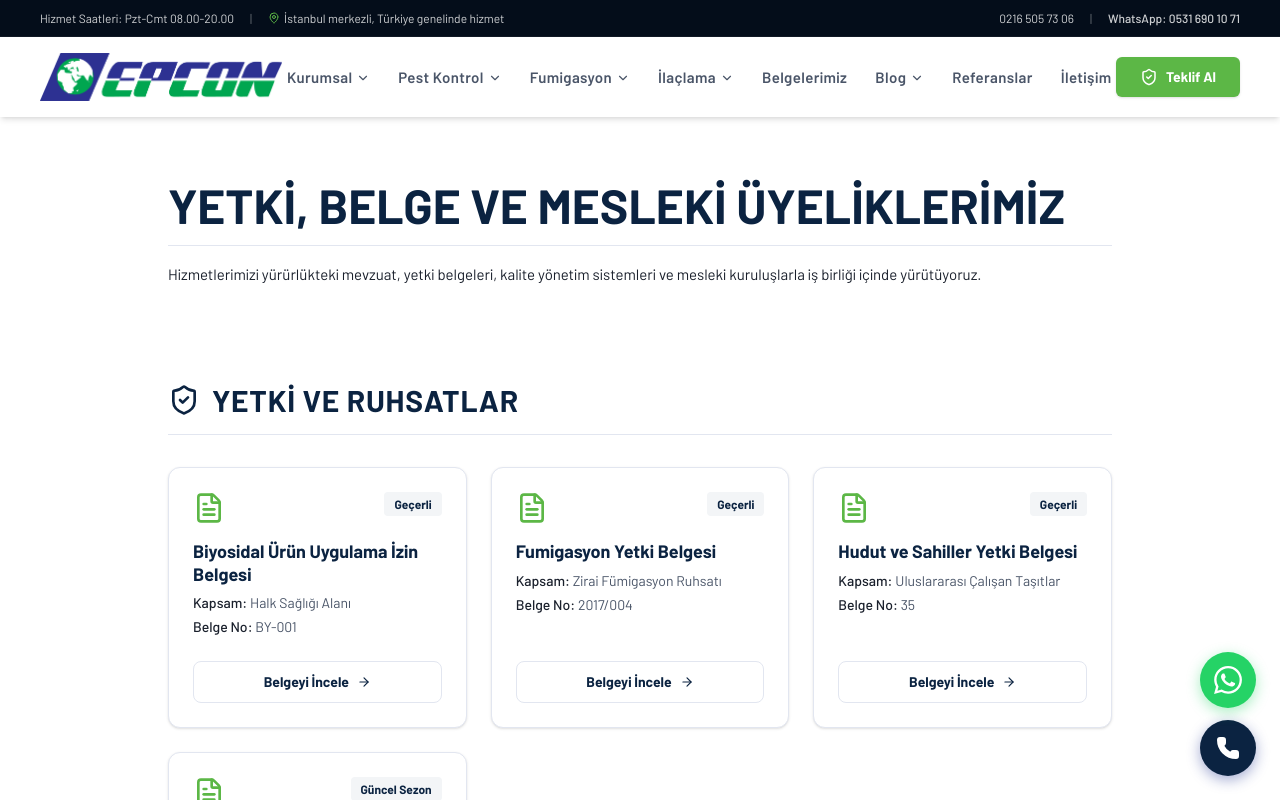
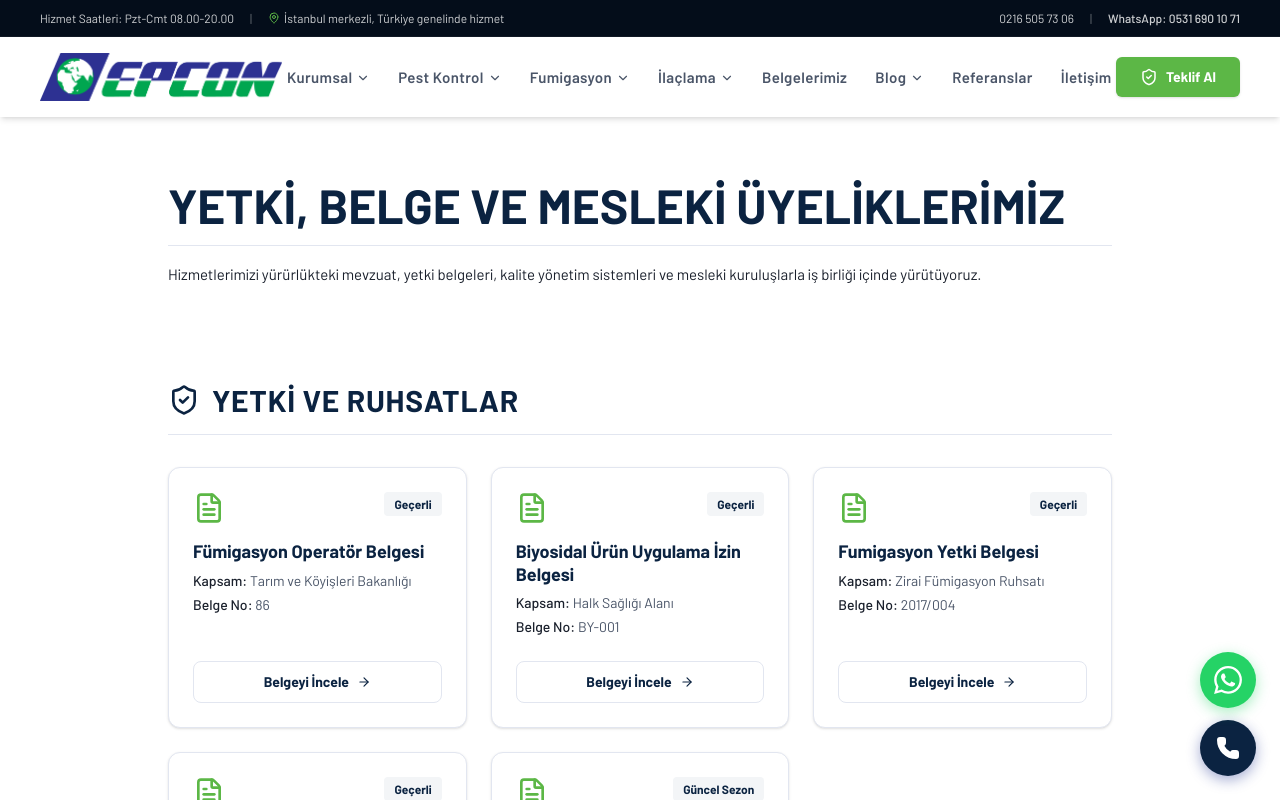
Before and after one commit to elamedya-sudo/epcon, a Next.js app: page /belgelerimiz in a window 1280 px wide. Shown: the top 800 px of the page. Built offline with nearby package versions, Linux system fonts and the light colour scheme; a web font is replaced by a local one.

Commit message:
Belge v2

```diff
--- a/app/belgelerimiz/page.tsx
+++ b/app/belgelerimiz/page.tsx
@@ -12,6 +12,11 @@ export default function BelgelerimizPage() {
       kategori: "YETKİ VE RUHSATLAR",
       icon: <ShieldCheck className="w-8 h-8 text-navy" />,
       items: [
+        {
+          adi: "Fümigasyon Operatör Belgesi",
+          no: "86", kapsam: "Tarım ve Köyişleri Bakanlığı", tarih: "Geçerli",
+          imagePath: "/images/belgelerimiz/2d-745-1024.jpg"
+        },
         {
           adi: "Biyosidal Ürün Uygulama İzin Belgesi",
           no: "BY-001", kapsam: "Halk Sağlığı Alanı", tarih: "Geçerli",
```
